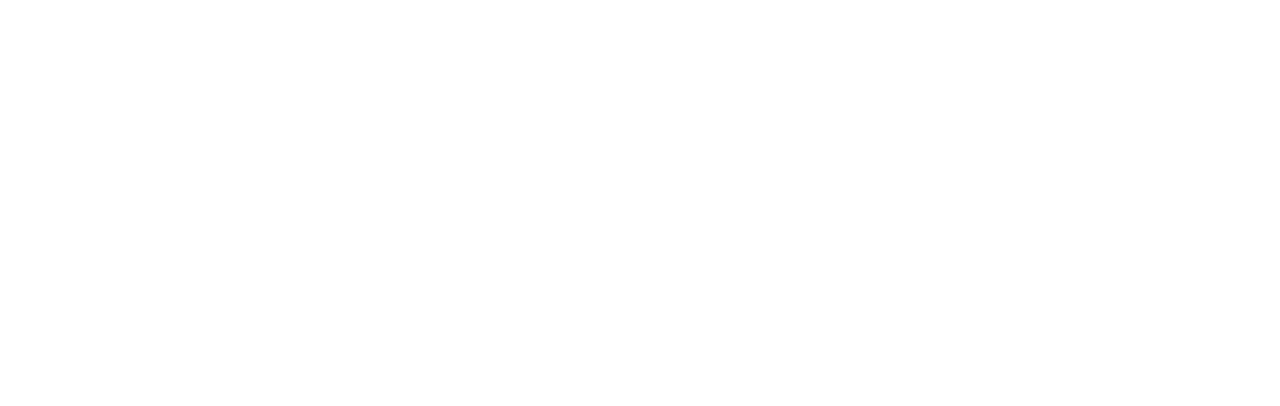
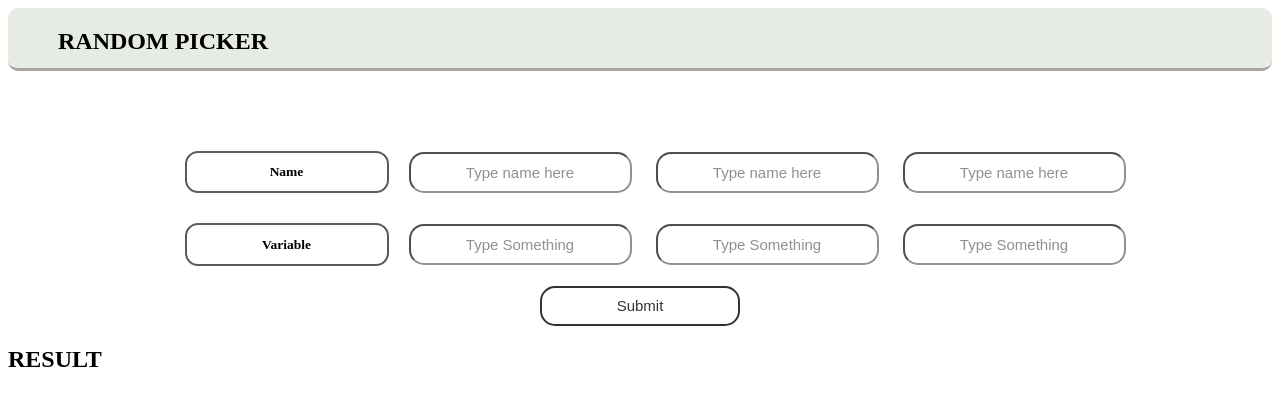
Before and after one commit to Einharj/Random-Job, a plain HTML site: page index.html in a window 1280 px wide. Drawn offline with Linux system fonts and the light colour scheme.

Commit message:
Menambahkan 1 section didalam random job

```diff
--- /dev/null
+++ b/css/style.css
@@ -0,0 +1,91 @@
+/* SECTION STYLE PERTAMA START */
+header .container{
+    width: 100%;
+    height: 60px;
+    background-color: rgb(230, 235, 227);
+    border-radius: 10px ;
+    border-bottom: 3px solid rgb(168, 165, 157);
+}
+header .container .pembungkus{
+    display: flex;
+}
+header .container .pembungkus .logo{
+    align-items: center;
+    margin-left: 50px;
+}
+
+/* ISI */
+
+#pertama .container{
+    width: 100%;
+    height: 100%px;
+    overflow: hidden;
+    margin-top: 60px;
+}
+#pertama .container .pembungkus-pertama{
+    width: 100%;
+    height: 100%px;
+    display: flex;
+    flex-wrap: wrap;
+    padding: 10px;
+    margin: 10px;
+}
+#pertama .container .pembungkus-pertama .isi{
+    display: flex;
+    align-items: center;
+    margin-left: auto;
+    margin-right: auto;
+}
+.name{
+    overflow: hidden;
+    width: 200px;
+    border: 2px solid rgb(95, 88, 88);
+    text-align: center;
+    border-radius: 13px;
+    font-size: 9px;
+    margin-right: 10px;
+    align-items: center;
+}
+.type_name_here{
+    margin: 10px;
+    border-radius: 10px;
+}
+input{
+    border-radius: 15px;
+    padding: 10px;
+    outline: none;
+    text-align: center;
+    opacity: 80%;
+    font-size: 15px;
+}
+.isi{
+    display: block;
+}
+.variabel{
+    display: block;
+}
+
+.button_pertama{
+    border: none;
+    background-color: white;
+}
+.pembungkus-button{
+    display: flex;
+    justify-content: center;
+}
+.button_pertama{
+    border: 2px solid black;
+    width: 200px;
+    font-size: 15px;
+    height: 40px;
+    border-radius: 15PX;
+    opacity: 80%;
+}
+.button_pertama:hover{
+    opacity: 50%;
+    cursor: pointer;
+}
+/* SECTION STYLE PERTAMA END */
+
+/* SECTION STYLE KEDUA START */
+/* SECTION STYLE KEDUA END */
--- a/index.html
+++ b/index.html
@@ -3,9 +3,78 @@
 <head>
     <meta charset="UTF-8">
     <meta name="viewport" content="width=device-width, initial-scale=1.0">
-    <title>Document</title>
+    <link rel="stylesheet" href="./css/style.css">
+    <title>Random Picker</title>
 </head>
 <body>
+    <!-- HEADER START-->
+     <header>
+        <div class="container">
+            <div class="pembungkus">
+                <div class="logo">
+                    <h2>RANDOM PICKER</h2>
+                </div>
+            </div>
+        </div>
+     </header>
+    <!-- HEADER END -->
 
+    <!-- SECTION PERTAMA START -->
+     <section id="pertama">
+        <div class="container">
+            <div class="pembungkus-pertama">
+                <div class="isi">
+                    <div class="name">
+                        <h2>Name</h2>
+                    </div>
+                    <form action="">
+                        <label for="" class="type_name_here">
+                            <input type="text" placeholder="Type name here">
+                        </label>
+                        <label for="" class="type_name_here">
+                            <input type="text" placeholder="Type name here">
+                        </label>
+                        <label for="" class="type_name_here">
+                            <input type="text" placeholder="Type name here">
+                        </label>
+                    </form>
+                </div>
+            </div>
+            <div class="pembungkus-pertama">
+                <div class="isi">
+                    <div class="name">
+                        <h2>Variable</h2>
+                    </div>
+                    <form action="">
+                        <label for="" class="type_name_here">
+                            <input type="text" placeholder="Type Something">
+                        </label>
+                        <label for="" class="type_name_here">
+                            <input type="text" placeholder="Type Something">
+                        </label>
+                        <label for="" class="type_name_here">
+                            <input type="text" placeholder="Type Something">
+                        </label>
+                    </form>
+                </div>
+            </div>
+            <div class="pembungkus-button">
+                <button type="button" class="button_pertama">Submit</button>
+            </div>
+        </div>
+     </section>
+     <!-- SECTION PERTAMA END -->
+
+    <!-- SECTION KEDUA START  -->
+     <section id="kedua">
+        <div class="container">
+            <div class="pembungkus-2">
+                <div>
+                    <h2>RESULT</h2>
+                </div>
+            </div>
+        </div>
+     </section>
+    <!-- SECTION KEDUA END -->
 </body>
 </html>
```
